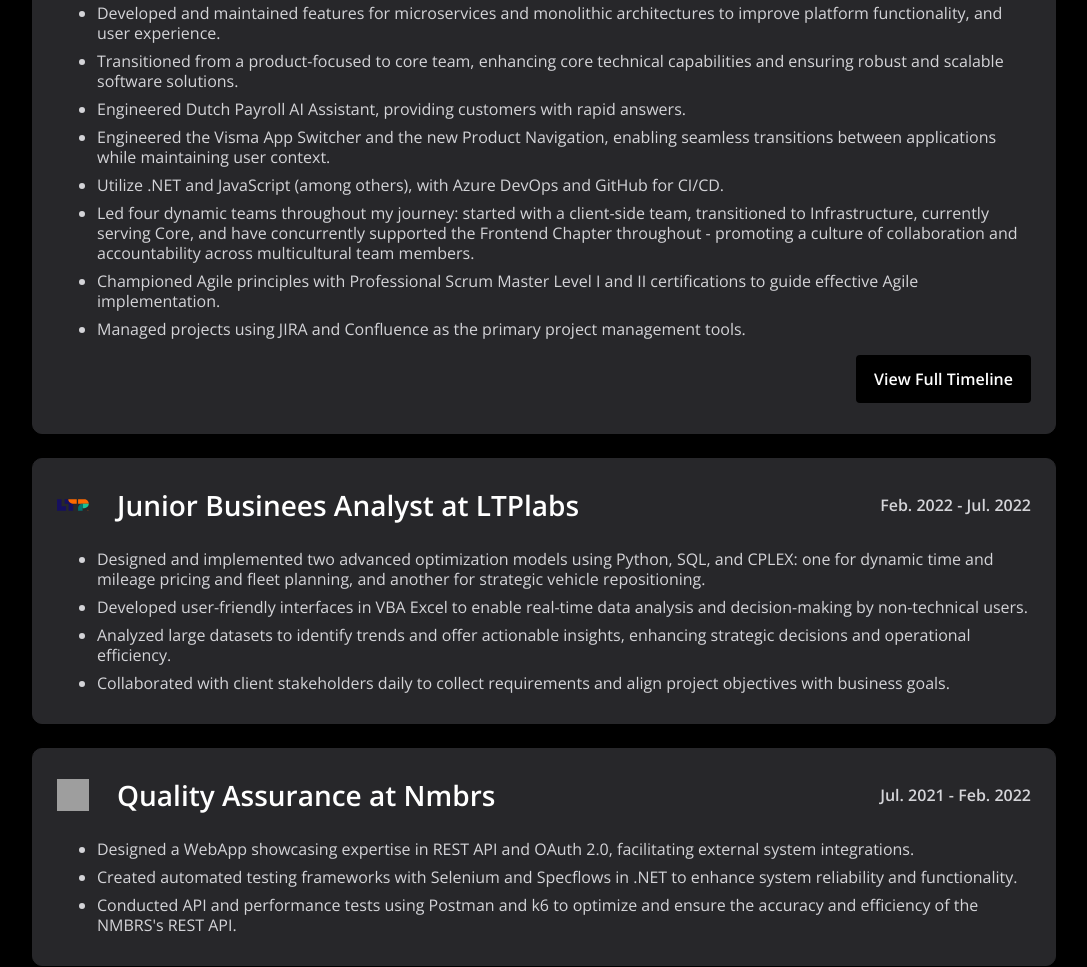
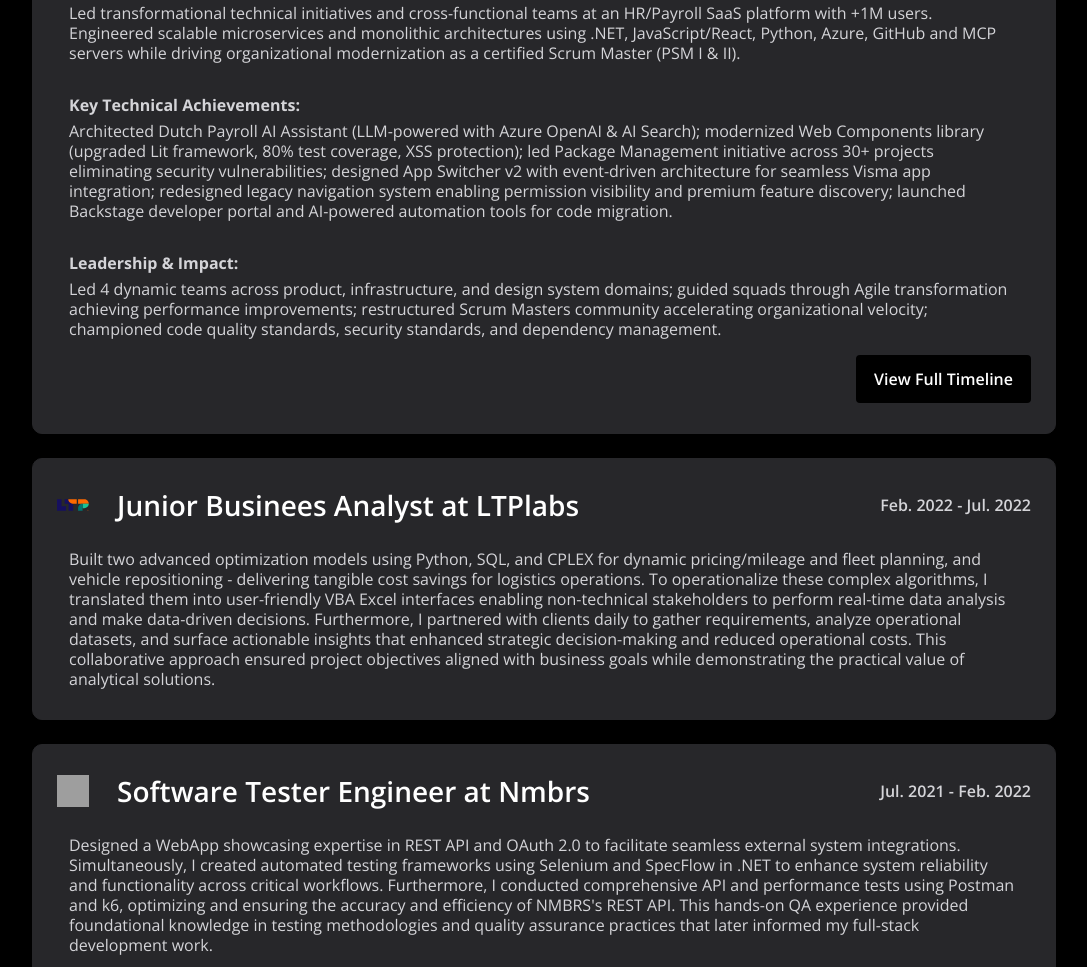
Before and after one commit to gppinheiro/gppinheiro.github.io, a website: page about-me.html in a window 1280 px wide. Shown: the part 1074-2041 px from the top of the page, without its empty margins (96-1183 px from the left). Drawn offline with nearby package versions, Linux system fonts and the light colour scheme.

Commit message:
refactor: update experience descriptions from bullet points to narrative paragraphs and adjust job titles and dates

```diff
--- a/about-me.html
+++ b/about-me.html
@@ -74,56 +74,73 @@
         <section id="experience" class="cards">
             <custom-typography type="title" weight="extra-bold">Experience</custom-typography>
             <custom-experience mode="light" logoUrl="https://applogo.connect.visma.com/v1.0/vismanmbrs"
-                title="Software Engineer & Scrum Master at Nmbrs" date="Aug. 2022 - Nov. 2025">
-                <ul>
-                    <li>Developed and maintained features for microservices and monolithic architectures to improve
-                        platform
-                        functionality, and user experience.</li>
-                    <li>Transitioned from a product-focused to core team, enhancing core technical capabilities and
-                        ensuring
-                        robust and scalable software solutions.</li>
-                    <li>Engineered Dutch Payroll AI Assistant, providing customers with rapid answers.</li>
-                    <li>Engineered the Visma App Switcher and the new Product Navigation, enabling seamless transitions
-                        between applications while maintaining user context.</li>
-                    <li>Utilize .NET and JavaScript (among others), with Azure DevOps and GitHub for CI/CD.</li>
-                    <li>Led four dynamic teams throughout my journey: started with a client-side team, transitioned to
-                        Infrastructure, currently serving Core, and have concurrently supported the Frontend Chapter
-                        throughout - promoting a culture of collaboration and accountability across multicultural team
-                        members.</li>
-                    <li>Championed Agile principles with Professional Scrum Master Level I and II certifications to
-                        guide
-                        effective Agile implementation.</li>
-                    <li>Managed projects using JIRA and Confluence as the primary project management tools.</li>
-                </ul>
+                title="Full Stack Software Engineer at Nmbrs" date="Aug. 2022 - Nov. 2025">
+                <div class="experience-content">
+                    <custom-typography type="label">
+                        Led transformational technical initiatives and cross-functional teams at an HR/Payroll SaaS
+                        platform with +1M users. Engineered scalable microservices and monolithic architectures
+                        using .NET, JavaScript/React, Python, Azure, GitHub and MCP servers while driving organizational
+                        modernization as a
+                        certified Scrum Master (PSM I & II).
+                    </custom-typography>
+                    <br>
+                    <custom-typography type="label" weight="bold">
+                        Key Technical Achievements:
+                    </custom-typography>
+                    <custom-typography type="label">
+                        Architected Dutch Payroll AI Assistant (LLM-powered with
+                        Azure
+                        OpenAI & AI Search); modernized Web Components library (upgraded Lit framework, 80% test
+                        coverage, XSS protection); led Package Management initiative across 30+ projects eliminating
+                        security vulnerabilities; designed App Switcher v2 with event-driven architecture for seamless
+                        Visma app integration; redesigned legacy navigation system enabling permission visibility and
+                        premium feature discovery; launched Backstage developer portal and AI-powered automation tools
+                        for code migration.
+                    </custom-typography>
+                    <br>
+                    <custom-typography type="label" weight="bold">
+                        Leadership & Impact:
+                    </custom-typography>
+                    <custom-typography type="label">
+                        Led 4 dynamic teams across product, infrastructure, and design
+                        system
+                        domains; guided squads through Agile transformation achieving performance improvements;
+                        restructured Scrum Masters community accelerating organizational velocity; championed code
+                        quality standards, security standards, and
+                        dependency management.
+                    </custom-typography>
+                </div>
                 <div class="timeline-button-container">
                     <custom-button size="m" text="View Full Timeline" onclick="openNmbrsPopup()"></custom-button>
                 </div>
             </custom-experience>
             <custom-experience mode="light" logoUrl="./assets/icons/ltplabs.svg"
                 title="Junior Businees Analyst at LTPlabs" date="Feb. 2022 - Jul. 2022">
-                <ul>
-                    <li>Designed and implemented two advanced optimization models using Python, SQL, and CPLEX: one for
-                        dynamic time and mileage pricing and fleet planning, and another for strategic vehicle
-                        repositioning.
-                    </li>
-                    <li>Developed user-friendly interfaces in VBA Excel to enable real-time data analysis and
-                        decision-making by non-technical users.</li>
-                    <li>Analyzed large datasets to identify trends and offer actionable insights, enhancing strategic
-                        decisions and operational efficiency.</li>
-                    <li>Collaborated with client stakeholders daily to collect requirements and align project objectives
-                        with business goals.</li>
-                </ul>
+                <div class="experience-content">
+                    <custom-typography type="label">
+                        Built two advanced optimization models using Python, SQL, and CPLEX for dynamic pricing/mileage
+                        and fleet planning, and vehicle repositioning - delivering tangible cost savings for logistics
+                        operations. To operationalize these complex algorithms, I translated them into user-friendly VBA
+                        Excel interfaces enabling non-technical stakeholders to perform real-time data analysis and make
+                        data-driven decisions. Furthermore, I partnered with clients daily to gather requirements,
+                        analyze operational datasets, and surface actionable insights that enhanced strategic
+                        decision-making and reduced operational costs. This collaborative approach ensured project
+                        objectives aligned with business goals while demonstrating the practical value of analytical
+                        solutions.
+                    </custom-typography>
+                </div>
             </custom-experience>
             <custom-experience mode="light" logoUrl="https://applogo.connect.visma.com/v1.0/vismanmbrs"
-                title="Quality Assurance at Nmbrs" date="Jul. 2021 - Feb. 2022">
-                <ul>
-                    <li>Designed a WebApp showcasing expertise in REST API and OAuth 2.0, facilitating external system
-                        integrations.</li>
-                    <li>Created automated testing frameworks with Selenium and Specflows in .NET to enhance system
-                        reliability and functionality.</li>
-                    <li>Conducted API and performance tests using Postman and k6 to optimize and ensure the accuracy and
-                        efficiency of the NMBRS's REST API.</li>
-                </ul>
+                title="Software Tester Engineer at Nmbrs" date="Jul. 2021 - Feb. 2022">
+                <div class="experience-content">
+                    Designed a WebApp showcasing expertise in REST API and OAuth 2.0 to facilitate seamless external
+                    system integrations. Simultaneously, I created automated testing frameworks using Selenium and
+                    SpecFlow in .NET to enhance system reliability and functionality across critical workflows.
+                    Furthermore, I conducted comprehensive API and performance tests using Postman and k6, optimizing
+                    and ensuring the accuracy and efficiency of NMBRS's REST API. This hands-on QA experience provided
+                    foundational knowledge in testing methodologies and quality assurance practices that later informed
+                    my full-stack development work.
+                </div>
             </custom-experience>
         </section>
 
@@ -132,30 +149,36 @@
 
             <custom-experience mode="light"
                 logoUrl="https://www.pbs.up.pt/wp-content/uploads/2024/08/main_nav_logo_mobile-1.svg"
-                title="Executive Master in Business Innovation at PBS" date="Jan. 2025 - Present">
-                <ul>
-                    <li>Field of studies: Business Innovation.</li>
-                    <li>Porto Business School / University of Porto.</li>
-                </ul>
+                title="Executive Master in Business Innovation at PBS" date="Jan. 2025 - Nov. 2025">
+                <div class="experience-content">
+                    <custom-typography type="label">
+                        Completed an advanced degree in Business Innovation at Porto Business School / University of
+                        Porto, focusing on strategic innovation, entrepreneurial thinking, and sustainable business
+                        practices. This program complemented my technical expertise with business strategy and product
+                        management skills, enabling a more holistic approach to technology leadership and organizational
+                        transformation.
+                    </custom-typography>
+                </div>
             </custom-experience>
 
             <custom-experience mode="light" logoUrl="./assets/icons/feup.jpeg"
                 title="BEng + MEng, Electrical & Computers Engineering at FEUP" date="Jul. 2017 - Jul. 2022">
-                <ul>
-                    <li>Graduated with an A.</li>
-                    <li>Field of studies: Electronics & Automation.</li>
-                    <li>Courses: Artificial Intelligence, Data Structures, Digital Control, Electronics, Industrial
-                        Automation, Enterprise Information Systems, Microcontrollers, OOP in Java, Operations
-                        Management,
-                        Operations Research, Perception and Mapping, Robotics, and Systems Engineering.</li>
-                    <li>Master's Thesis Title: "Analytical Revenue Management in a Car Rental Company".</li>
-                    <li>Master's Thesis Grade: 19 / 20.</li>
-                    <li>Master's Thesis Project: The Rental Revenue Management project aimed to implement a revenue
-                        management system based on the capacity of each station and its fleet availability and booking
-                        evolution in Portugal. The project was developed in LTPlabs. The car rental company in question
-                        is
-                        one of LTP's clients.</li>
-                </ul>
+                <div class="experience-content">
+                    <custom-typography type="label">
+                        Graduated with distinction (Grade A) in Electrical & Computers Engineering with a focus on
+                        Electronics & Automation. Completed coursework in Artificial Intelligence, Data Structures,
+                        Digital Control, Industrial Automation, Enterprise Information Systems, Microcontrollers,
+                        Object-Oriented Programming in Java, Operations Management, Operations Research, Robotics, and
+                        Systems Engineering.
+                    </custom-typography>
+                    <br>
+                    <custom-typography type="label">
+                        Master's thesis titled "Analytical Revenue Management in a Car Rental Company" (Grade 19/20)
+                        implemented a dynamic revenue management system optimizing station capacity and booking
+                        evolution for LTPLabs—a real client demonstrating the practical application of optimization
+                        algorithms in business operations.
+                    </custom-typography>
+                </div>
             </custom-experience>
         </section>
 
--- a/styles/about-me.css
+++ b/styles/about-me.css
@@ -36,6 +36,17 @@
     color: var(--text-secondary);
 }
 
+.experience-content {
+    display: flex;
+    flex-direction: column;
+    gap: 6px;
+    padding: 0px 12px;
+}
+
+.experience-content custom-typography[type="label"] {
+    color: var(--text-secondary);
+}
+
 @media screen and (max-width: 768px) {
     #about-me {
         grid-template-columns: 1fr;
```
